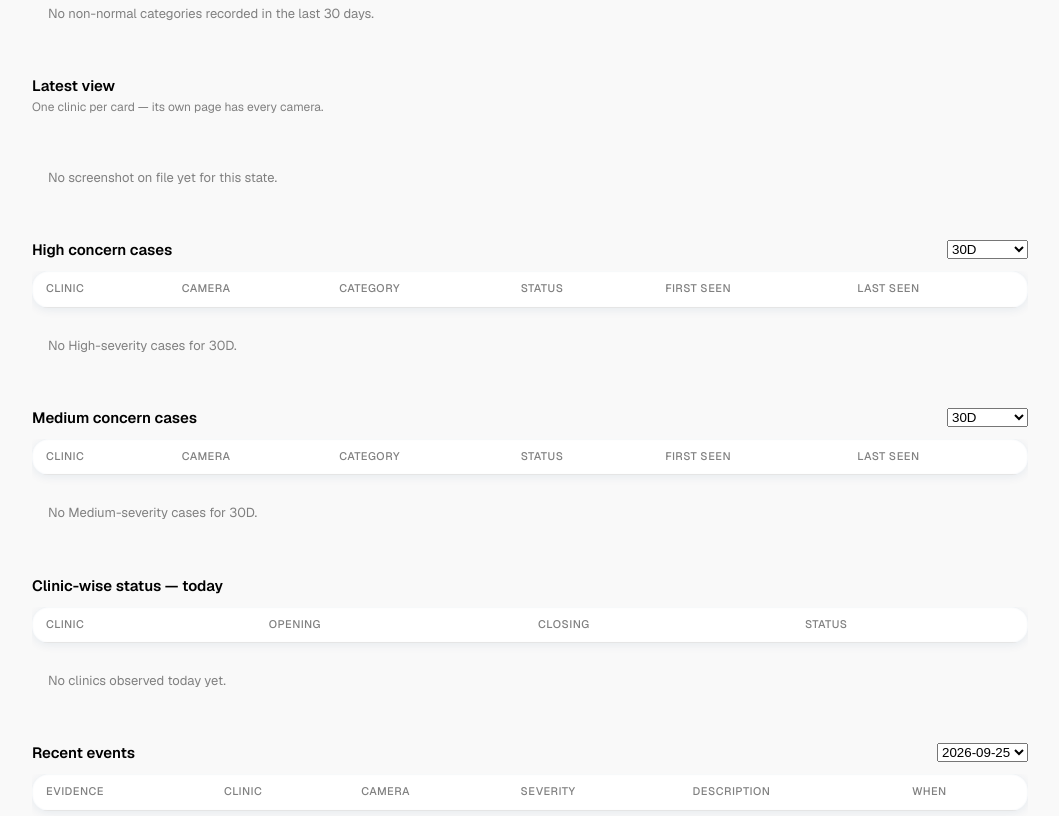
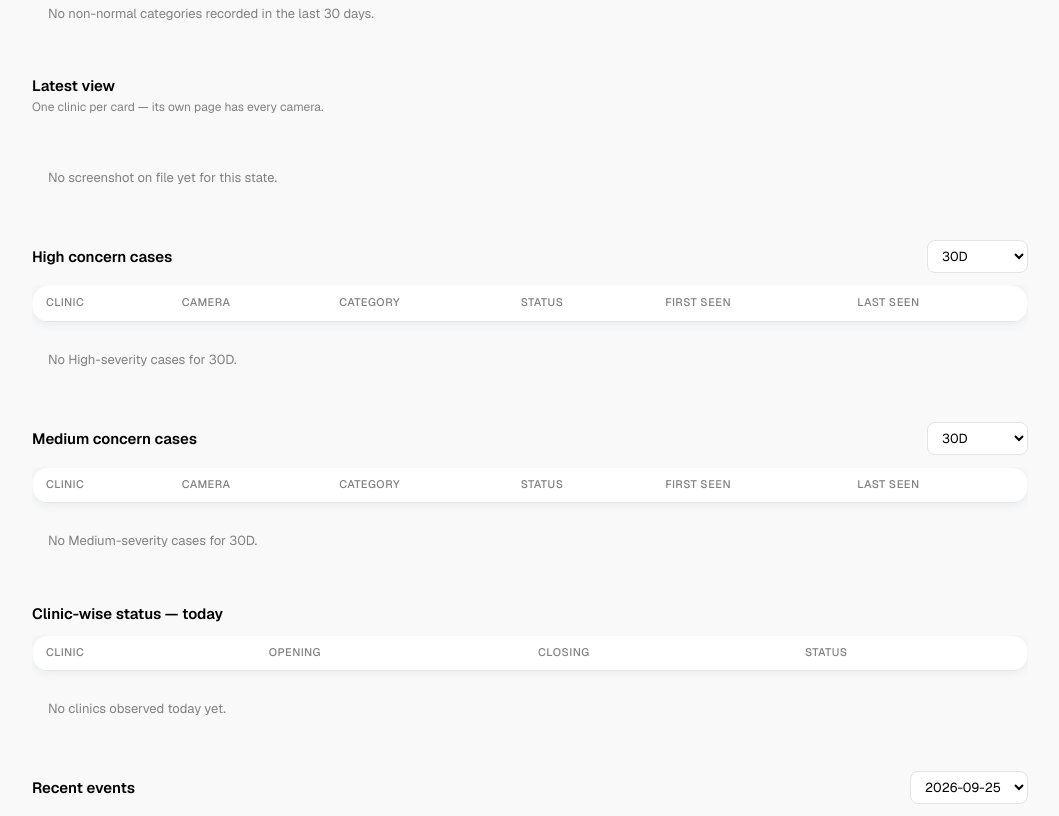
Before and after one commit to Jagdish702/Clinic-Monitoring-System, a Flask app: page /state/1 in a window 1280 px wide. Shown: the part 1265-2081 px from the top of the page, without its empty margins (220-1279 px from the left). Run offline with Flask 3, Linux system fonts and the light colour scheme; lists and menus that the app fills with data are empty; some libraries are stand-ins or nearby versions.

Commit message:
Style the clinic/cluster/state page dropdowns to match the design system
The Recent events day-picker and the new High/Medium concern-cases
window-picker were plain unstyled native selects - every other select
in the app (Offline Clinics/Reports/Clinic-status day pickers in
index.html, the Incidents filter bar) uses a consistent bordered,
rounded style. Applied the same rule here.

Co-Authored-By: Claude Sonnet 5 <noreply@anthropic.com>

```diff
--- a/clinic_monitor/dashboard/templates/clinic.html
+++ b/clinic_monitor/dashboard/templates/clinic.html
@@ -141,6 +141,8 @@
   .thumb-empty{width:64px;height:40px;border-radius:6px;background:var(--bg)}
   .section-head{display:flex;align-items:center;justify-content:space-between;
     flex-wrap:wrap;gap:8px}
+  .section-head select{background:var(--white);color:var(--text);border:1px solid var(--line);
+    border-radius:8px;padding:6px 10px;font-family:inherit;font-size:13px}
 
   .lightbox{position:fixed;inset:0;background:rgba(0,0,0,.85);display:flex;
     align-items:center;justify-content:center;z-index:1000;cursor:zoom-out;padding:24px}
--- a/clinic_monitor/dashboard/templates/group.html
+++ b/clinic_monitor/dashboard/templates/group.html
@@ -148,6 +148,8 @@
   .thumb-empty{width:64px;height:40px;border-radius:6px;background:var(--bg)}
   .section-head{display:flex;align-items:center;justify-content:space-between;
     flex-wrap:wrap;gap:8px}
+  .section-head select{background:var(--white);color:var(--text);border:1px solid var(--line);
+    border-radius:8px;padding:6px 10px;font-family:inherit;font-size:13px}
 
   .lightbox{position:fixed;inset:0;background:rgba(0,0,0,.85);display:flex;
     align-items:center;justify-content:center;z-index:1000;cursor:zoom-out;padding:24px}
```
